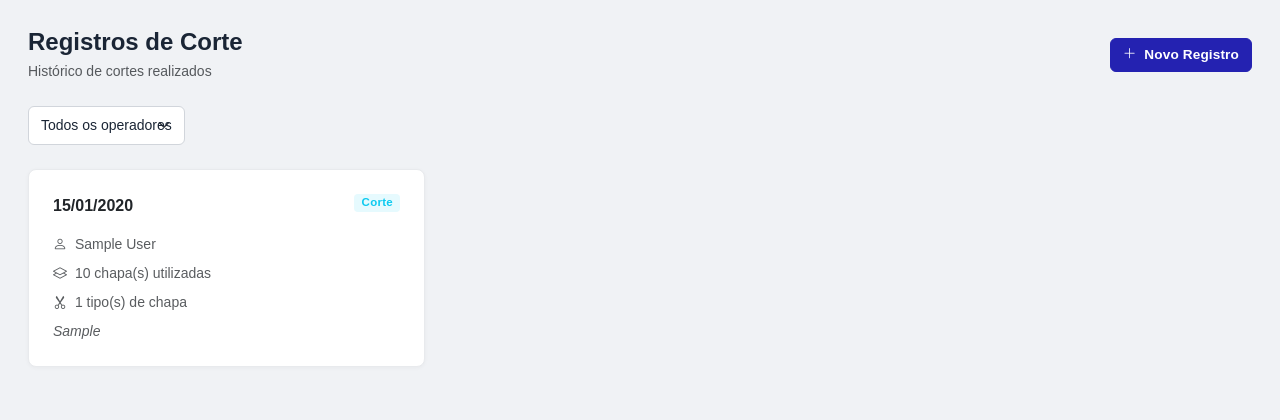
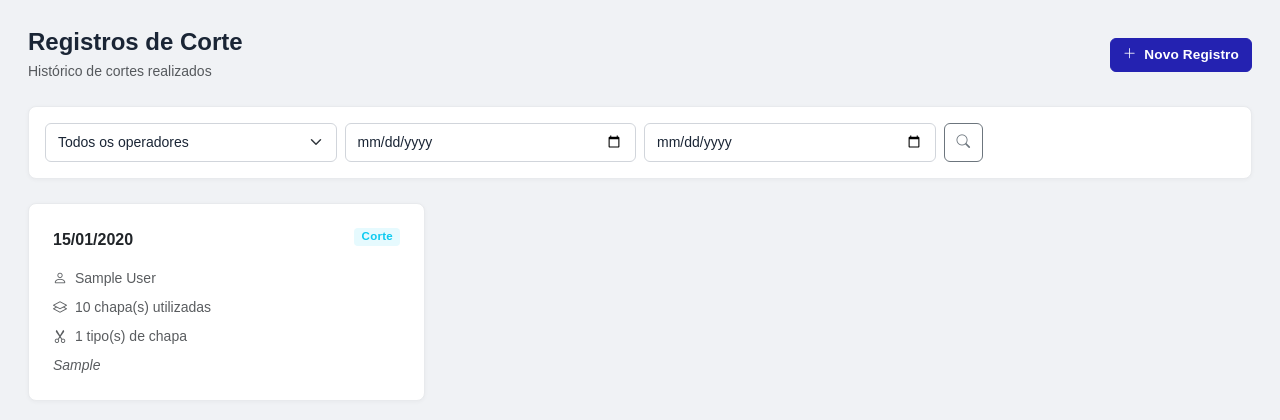
Before and after one commit to decorcril/decolog, a Django app: page /producao/ in a window 1280 px wide. Shown: the part 52-472 px from the top of the page. Run offline with Django 5.2, Linux system fonts and the light colour scheme; a user stored in the database is signed in; tables that the repository leaves empty hold one stand-in row (values such as "Sample post").

Commit message:
feat: adiciona busca por data nas listas de corte e montagem

```diff
--- a/producao_corte/templates/producao_corte/registro_corte_list.html
+++ b/producao_corte/templates/producao_corte/registro_corte_list.html
@@ -14,10 +14,12 @@
   </a>
 </div>
 
+<div class="card mb-4">
+  <div class="card-body p-3">
+    <form method="get" class="row g-2">
       {% if is_supervisor %}
-<div class="d-flex gap-2 mb-4">
-  <form method="get" class="d-flex gap-2">
-    <select name="operador" class="form-select form-select-sm" style="max-width: 220px;" onchange="this.form.submit()">
+      <div class="col-sm-6 col-lg-3">
+        <select name="operador" class="form-select" onchange="this.form.submit()">
           <option value="">Todos os operadores</option>
           {% for op in operadores %}
             <option value="{{ op.id }}" {% if operador_id == op.id|stringformat:"s" %}selected{% endif %}>
@@ -25,23 +27,34 @@
             </option>
           {% endfor %}
         </select>
-    {% if operador_id %}
-      <a href="{% url 'producao_corte:list' %}" class="btn btn-sm btn-outline-secondary">
+      </div>
+      {% endif %}
+      <div class="col-sm-6 col-lg-3">
+        <input type="date" name="data_inicio" value="{{ data_inicio }}" class="form-control">
+      </div>
+      <div class="col-sm-6 col-lg-3">
+        <input type="date" name="data_fim" value="{{ data_fim }}" class="form-control">
+      </div>
+      <div class="col-sm-6 col-lg-2 d-flex gap-2">
+        <button class="btn btn-outline-secondary" type="submit">
+          <i class="bi bi-search"></i>
+        </button>
+        {% if operador_id or data_inicio or data_fim %}
+          <a href="{% url 'producao_corte:list' %}" class="btn btn-outline-secondary">
             <i class="bi bi-x-lg"></i>
           </a>
         {% endif %}
+      </div>
     </form>
   </div>
-{% endif %}
+</div>
 
 <div class="row g-3">
   {% for r in registros %}
   <div class="col-sm-6 col-lg-4">
     <div class="card h-100 card-hover" style="position:relative;">
 
-
-
-      <a href="{% url 'producao_corte:detail' r.pk %}?page={{ page_obj.number }}{% if operador_id %}&operador={{ operador_id }}{% endif %}"
+      <a href="{% url 'producao_corte:detail' r.pk %}?page={{ page_obj.number }}{% if operador_id %}&operador={{ operador_id }}{% endif %}&data_inicio={{ data_inicio }}&data_fim={{ data_fim }}"
          class="text-decoration-none">
         <div class="card-body p-4">
 
@@ -82,7 +95,7 @@
         <i class="bi bi-scissors fs-1 text-muted opacity-50"></i>
         <p class="text-muted mt-3 mb-0">
           Nenhum registro encontrado.
-          {% if not operador_id %}
+          {% if not operador_id and not data_inicio and not data_fim %}
             <a href="{% url 'producao_corte:create' %}" class="btn btn-primary btn-sm ms-2">Criar primeiro registro</a>
           {% endif %}
         </p>
@@ -102,10 +115,10 @@
     <ul class="pagination pagination-sm mb-0">
       {% if page_obj.has_previous %}
       <li class="page-item">
-        <a class="page-link" href="?page=1{% if operador_id %}&operador={{ operador_id }}{% endif %}">«</a>
+        <a class="page-link" href="?page=1{% if operador_id %}&operador={{ operador_id }}{% endif %}&data_inicio={{ data_inicio }}&data_fim={{ data_fim }}">«</a>
       </li>
       <li class="page-item">
-        <a class="page-link" href="?page={{ page_obj.previous_page_number }}{% if operador_id %}&operador={{ operador_id }}{% endif %}">‹</a>
+        <a class="page-link" href="?page={{ page_obj.previous_page_number }}{% if operador_id %}&operador={{ operador_id }}{% endif %}&data_inicio={{ data_inicio }}&data_fim={{ data_fim }}">‹</a>
       </li>
       {% endif %}
       {% for num in page_obj.paginator.page_range %}
@@ -113,16 +126,16 @@
           <li class="page-item active"><span class="page-link">{{ num }}</span></li>
         {% elif num > page_obj.number|add:'-3' and num < page_obj.number|add:'3' %}
           <li class="page-item">
-            <a class="page-link" href="?page={{ num }}{% if operador_id %}&operador={{ operador_id }}{% endif %}">{{ num }}</a>
+            <a class="page-link" href="?page={{ num }}{% if operador_id %}&operador={{ operador_id }}{% endif %}&data_inicio={{ data_inicio }}&data_fim={{ data_fim }}">{{ num }}</a>
           </li>
         {% endif %}
       {% endfor %}
       {% if page_obj.has_next %}
       <li class="page-item">
-        <a class="page-link" href="?page={{ page_obj.next_page_number }}{% if operador_id %}&operador={{ operador_id }}{% endif %}">›</a>
+        <a class="page-link" href="?page={{ page_obj.next_page_number }}{% if operador_id %}&operador={{ operador_id }}{% endif %}&data_inicio={{ data_inicio }}&data_fim={{ data_fim }}">›</a>
       </li>
       <li class="page-item">
-        <a class="page-link" href="?page={{ page_obj.paginator.num_pages }}{% if operador_id %}&operador={{ operador_id }}{% endif %}">»</a>
+        <a class="page-link" href="?page={{ page_obj.paginator.num_pages }}{% if operador_id %}&operador={{ operador_id }}{% endif %}&data_inicio={{ data_inicio }}&data_fim={{ data_fim }}">»</a>
       </li>
       {% endif %}
     </ul>
--- a/producao_corte/views/registro_corte.py
+++ b/producao_corte/views/registro_corte.py
@@ -157,9 +157,17 @@
     else:
         registros = RegistroCorte.objects.filter(operador=request.user)
 
-    operador_id = request.GET.get('operador')
+    operador_id = request.GET.get('operador', '')
+    data_inicio = request.GET.get('data_inicio', '')
+    data_fim = request.GET.get('data_fim', '')
+
     if is_supervisor and operador_id:
         registros = registros.filter(operador__id=operador_id)
+
+    if data_inicio:
+        registros = registros.filter(data__gte=data_inicio)
+    if data_fim:
+        registros = registros.filter(data__lte=data_fim)
 
     registros = registros.prefetch_related(
         'itens__chapa', 'itens__produtos_cortados__produto'
@@ -180,9 +188,10 @@
         'is_supervisor': is_supervisor,
         'operadores': operadores,
         'operador_id': operador_id,
+        'data_inicio': data_inicio,
+        'data_fim': data_fim,
         'page_obj': page_obj,
     })
-
 
 @producao_ou_gerente
 def registro_corte_delete(request, pk):
```
Also changed, not shown: montagem/templates/montagem/list.html (+19 -9 lines), montagem/views/producao.py (+9 -1 lines). Lines whose indentation alone changed are shown as unchanged.
